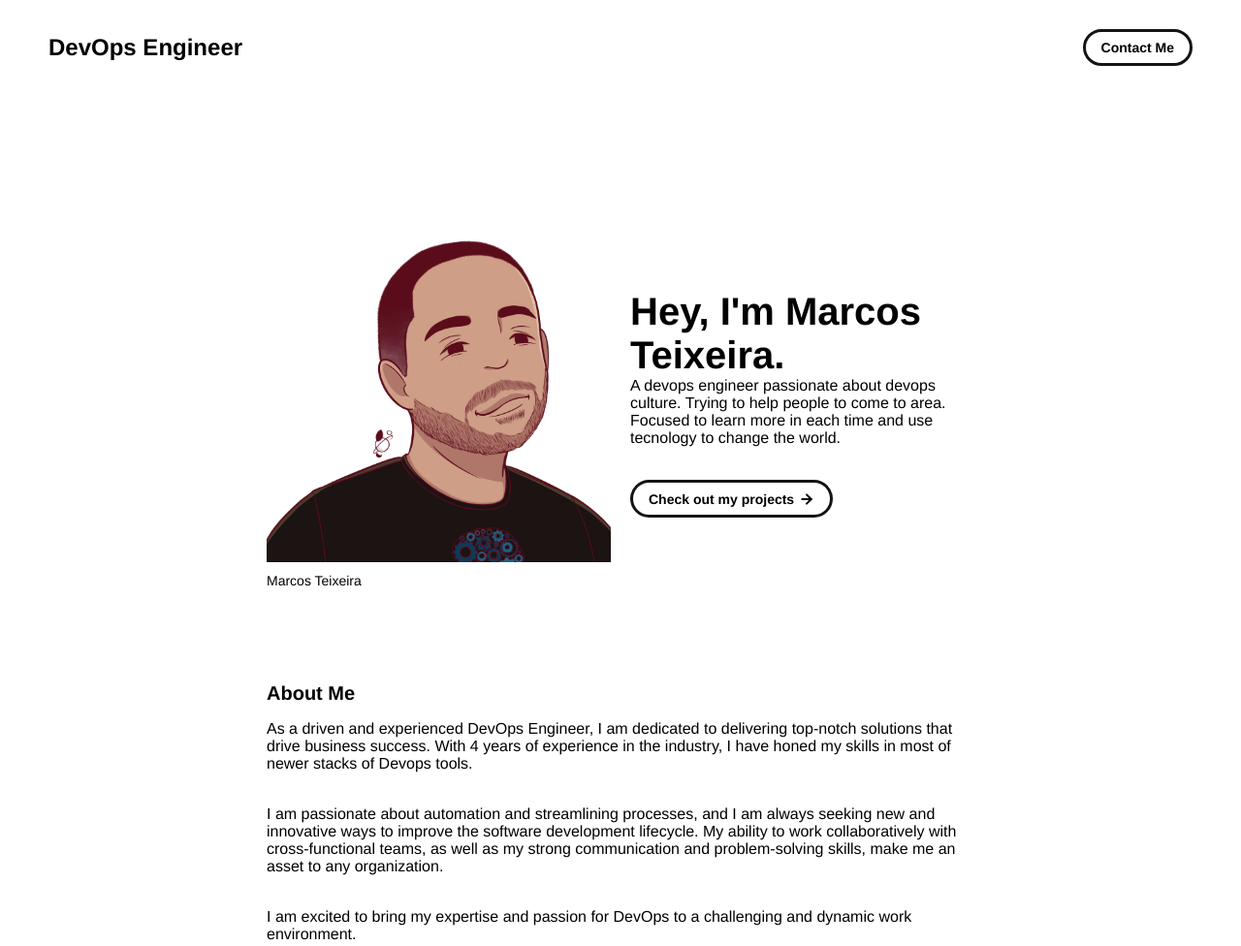
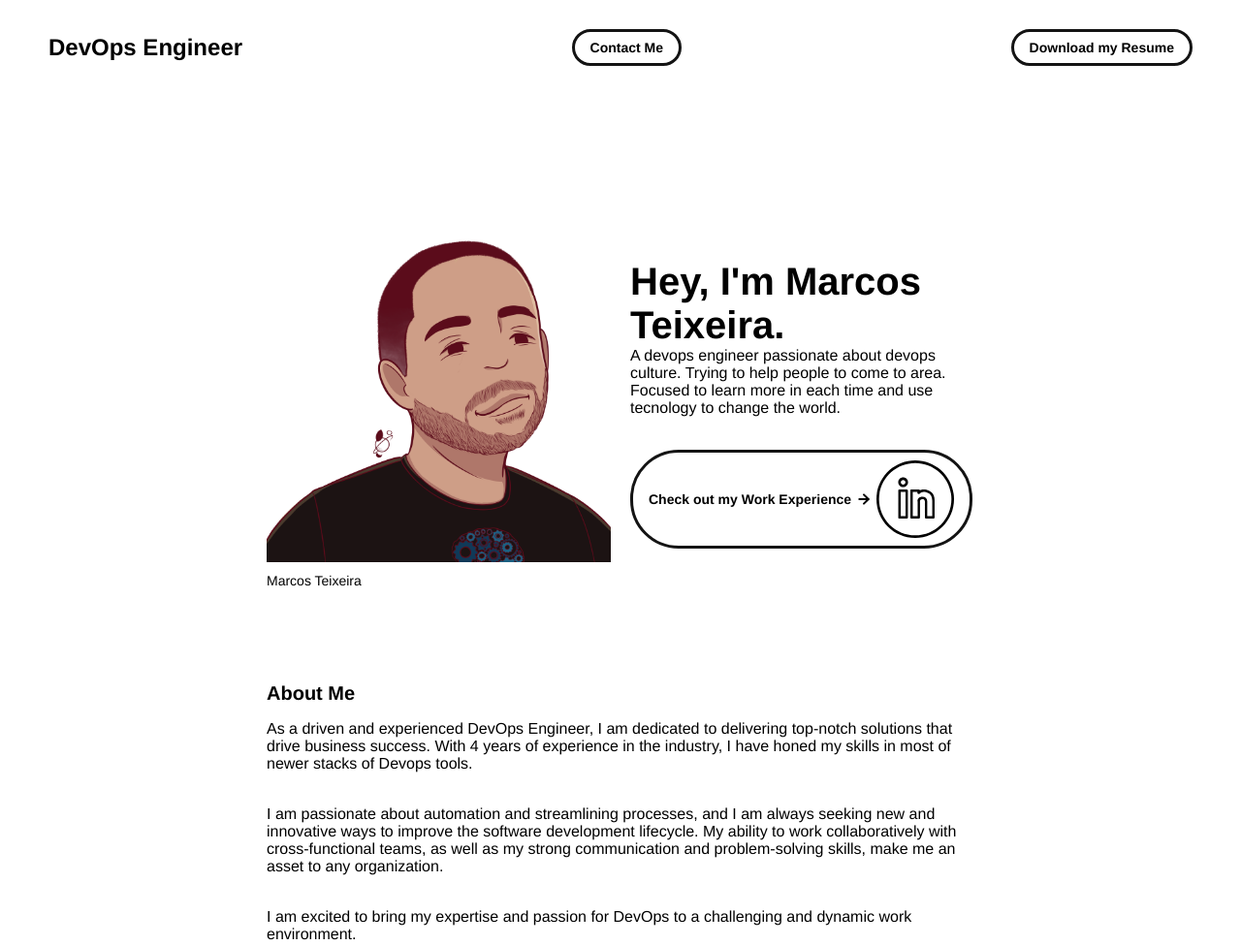
Before and after one commit to marcosoliveirateixeira/Portfolio, a plain HTML site: page index.html in a window 1280 px wide. Shown: the top 976 px of the page at 97% size. Drawn offline with Linux system fonts and the light colour scheme.

Commit message:
Updating Data

```diff
--- a/css/utilities.css
+++ b/css/utilities.css
@@ -32,6 +32,11 @@
 .footer-icon {
   width: 20px;
   height: 20px;
+}
+
+.work-icon {
+  width: 80px;
+  height: 80px;
 }
 
 a.icon-link {
--- a/index.html
+++ b/index.html
@@ -33,6 +33,9 @@
          <!-- TODO - Change the email after 'mailto:' to your email address for contact -->
         <a class="button" href="mailto:marcos.gabriel96@hotmail.com">
           <span class="button-text">Contact Me</span>
+        </a>
+        <a class="button" href="./assets/documents/marcos-teixeira-standard-resume.pdf" download>
+          <span class="button-text">Download my Resume</span>
         </a>
       </a>
     </div>
@@ -70,9 +73,10 @@
                 Trying to help people to come to area.
                 Focused to learn more in each time and use tecnology to change the world.</div>
             </div>
-            <a class="button" id="my-work-link">
-              <span class="button-text">Check out my projects</span>
+            <a class="button" href="https://www.linkedin.com/in/marcos-gabriel-oliveira-teixeira/">
+              <span class="button-text">Check out my Work Experience</span>
               <image src="./assets/icons/arrow-right.svg" class="right-arrow-icon"/>
+              <image src="./assets/icons/linkedin-103.svg" class="work-icon"/>
             </a>
         </div>
       </div>
```
Also changed, not shown: assets/icons/linkedin-103.svg (added), 1 other file.
